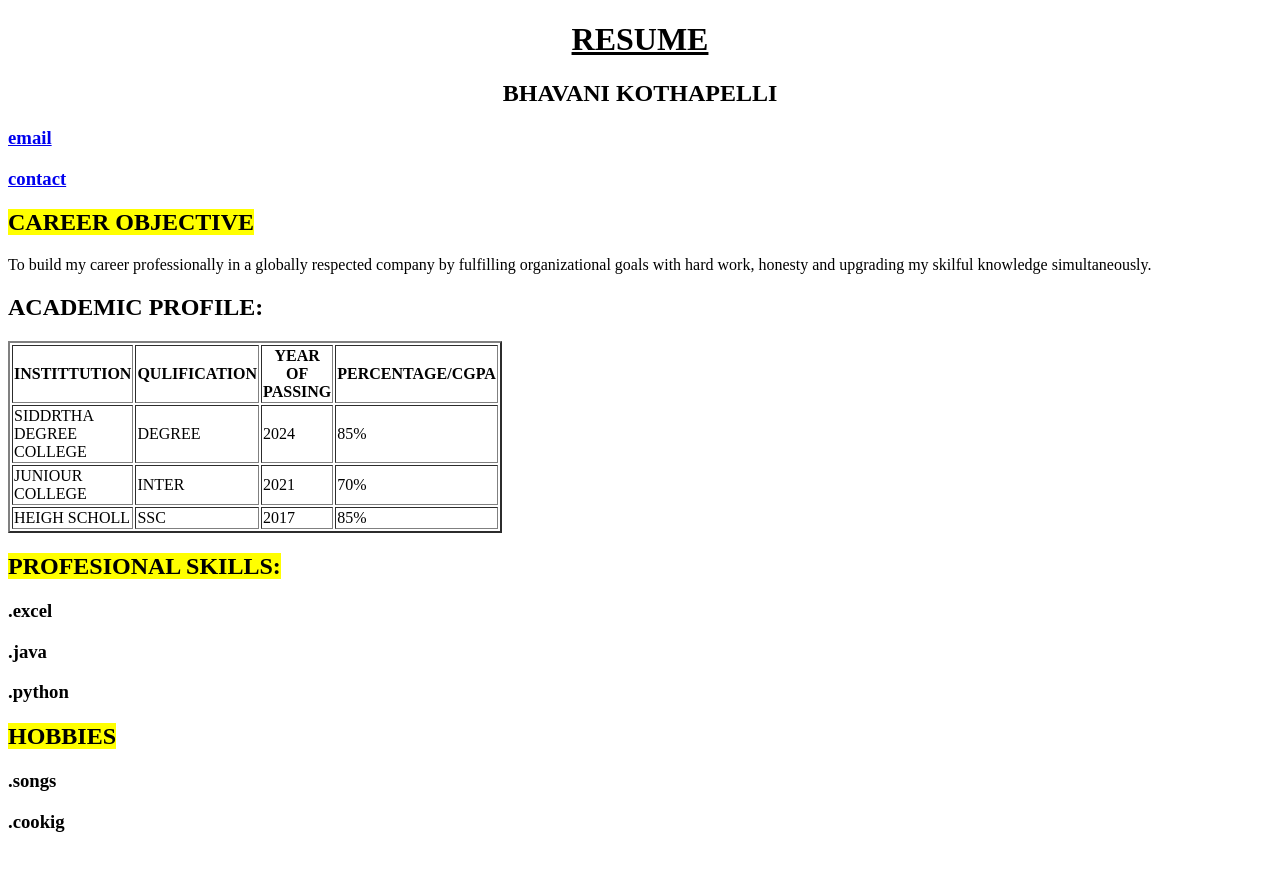
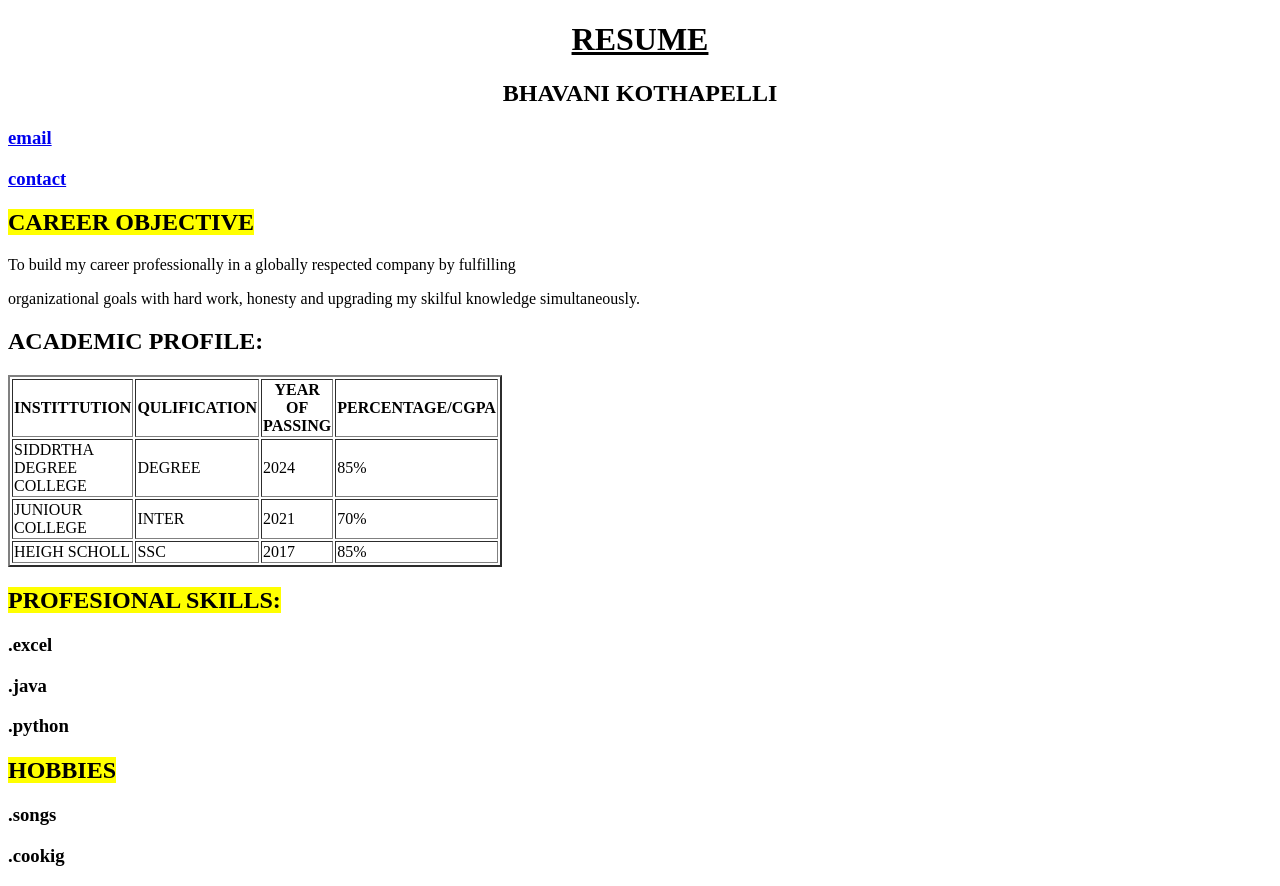
Before and after one commit to Bhavani-10kc/html--day1, a plain HTML site: page index.html in a window 1280 px wide. Before the commit the page ends 852 px from the top, so only its background shows below. Drawn offline with Linux system fonts and the light colour scheme.

Commit message:
Update index.html pragraph tag

```diff
--- a/index.html
+++ b/index.html
@@ -10,8 +10,8 @@
    <h3> <a href="email:bhavani@gmail.com">email</a></h3>
    <h3><a href="tel:9392579113">contact</a></h3>
     <h2><mark>CAREER OBJECTIVE</h2>
-    <P>To build my career professionally in a globally respected company by fulfilling
-         organizational goals with hard work, honesty and upgrading my skilful knowledge simultaneously.
+    <P>To build my career professionally in a globally respected company by fulfilling</P>
+       <p></p>  organizational goals with hard work, honesty and upgrading my skilful knowledge simultaneously.
          </P>
          <table border="2"width="60"hight="60"cellpedding="50">
          <h2>ACADEMIC PROFILE:</h2>
```
